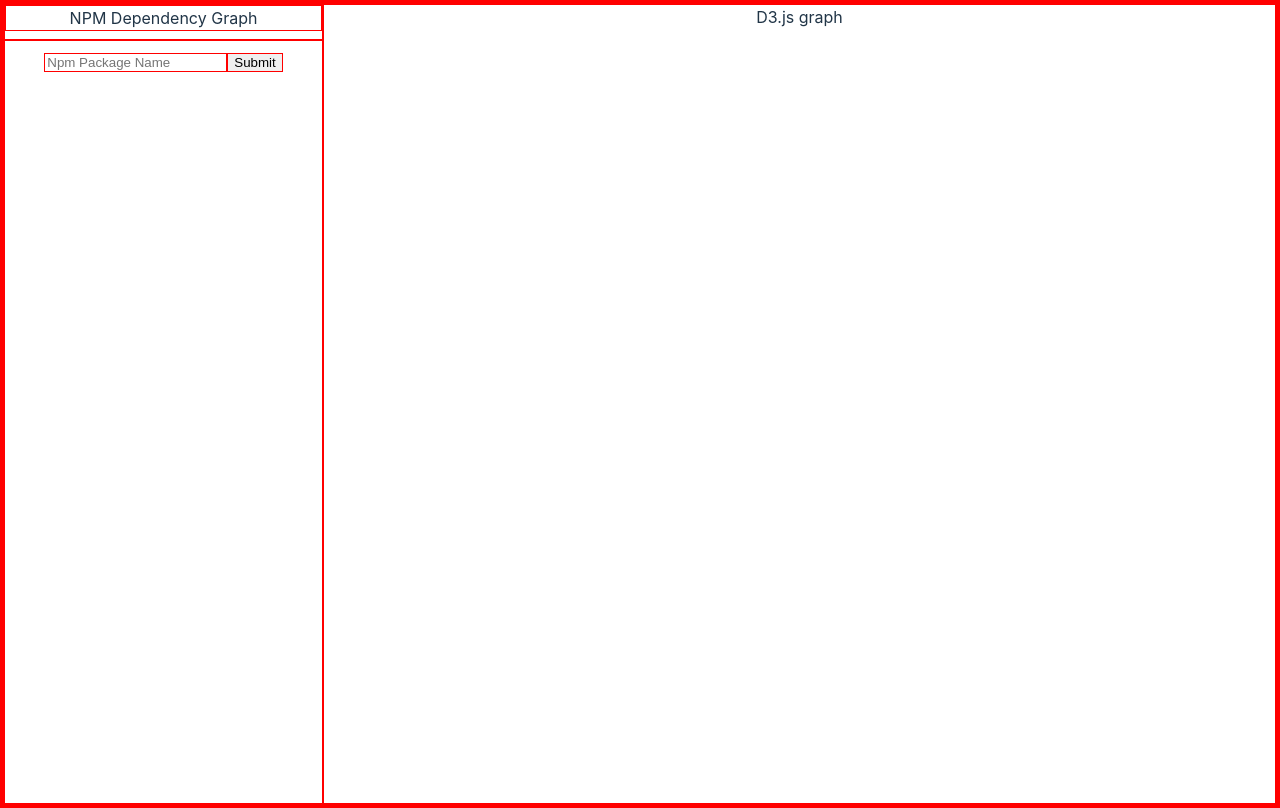
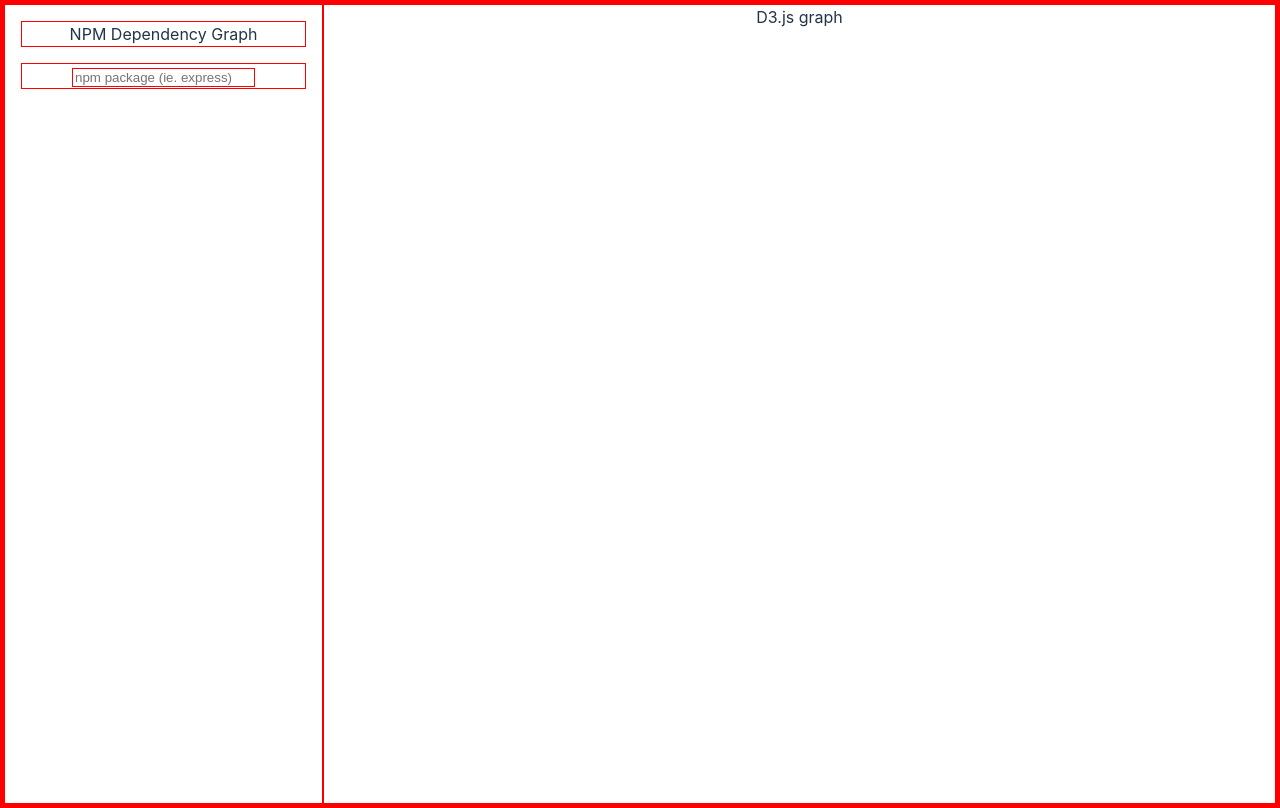
Before and after one commit to devarshi-ap/npm-dep-graph, a Vue app: page / in a window 1280 px wide. Built offline with nearby package versions, Linux system fonts and the light colour scheme.

Commit message:
add lodash debounce

```diff
--- a/package.json
+++ b/package.json
@@ -9,6 +9,8 @@
     "preview": "vite preview"
   },
   "dependencies": {
+    "axios": "^1.7.7",
+    "lodash.debounce": "^4.0.8",
     "vue": "^3.5.12"
   },
   "devDependencies": {
--- a/src/components/LeftPanel.vue
+++ b/src/components/LeftPanel.vue
@@ -1,40 +1,43 @@
 <script>
+import debounce from 'lodash.debounce';
+import axios from 'axios';
+
 export default {
     data() {
         return {
             inputValue: '',        // Bind to the text input
-            submittedValue: ''     // Stores the submitted text
+            changedValue: ''     // Stores the submitted text
         };
     },
     methods: {
-        handleSubmit() {
-        if (this.inputValue.trim()) {
-            this.submittedValue = this.inputValue; // Save the input value
-            console.log("Submitted Value:", this.inputValue); // Log the value
-            this.inputValue = ''; // Clear the input field
-        } else {
-            alert("Please enter some text!"); // Alert if input is empty
-        }
-        }
+        handleChange() {
+            this.changedValue = this.inputValue;
+            console.log("Changed Value:", this.changedValue);
+        },
+        debouncedHandleChange: debounce(function() {
+            this.handleChange();
+        }, 500)
     }
 };
 
 </script>
 
 <template>
-    <div>
-        <div>NPM Dependency Graph</div>
-        <hr/>
-        <input
-            type="text"
-            v-model="inputValue"
-            placeholder="Npm Package Name"
-        />
-        <button @click="handleSubmit">Submit</button>
+    <div id="left-container">
+        <div id="title">NPM Dependency Graph</div>
 
-        <div v-if="submittedValue">{{ submittedValue }}</div>
+        <div>
+            <input type="text" v-model="inputValue" @input="debouncedHandleChange" placeholder="npm package (ie. express)"/>
+            <!-- <button @click="handleSubmit">Submit</button> -->
+        </div>
+
+        <div v-if="changedValue">{{ changedValue }}</div>
     </div>
 </template>
 
 
-<style></style>
+<style scoped>
+#left-container > * {
+    margin: 1rem;
+}
+</style>
```
Also changed, not shown: 1 other file (tests, documents, lock files or other folders).
